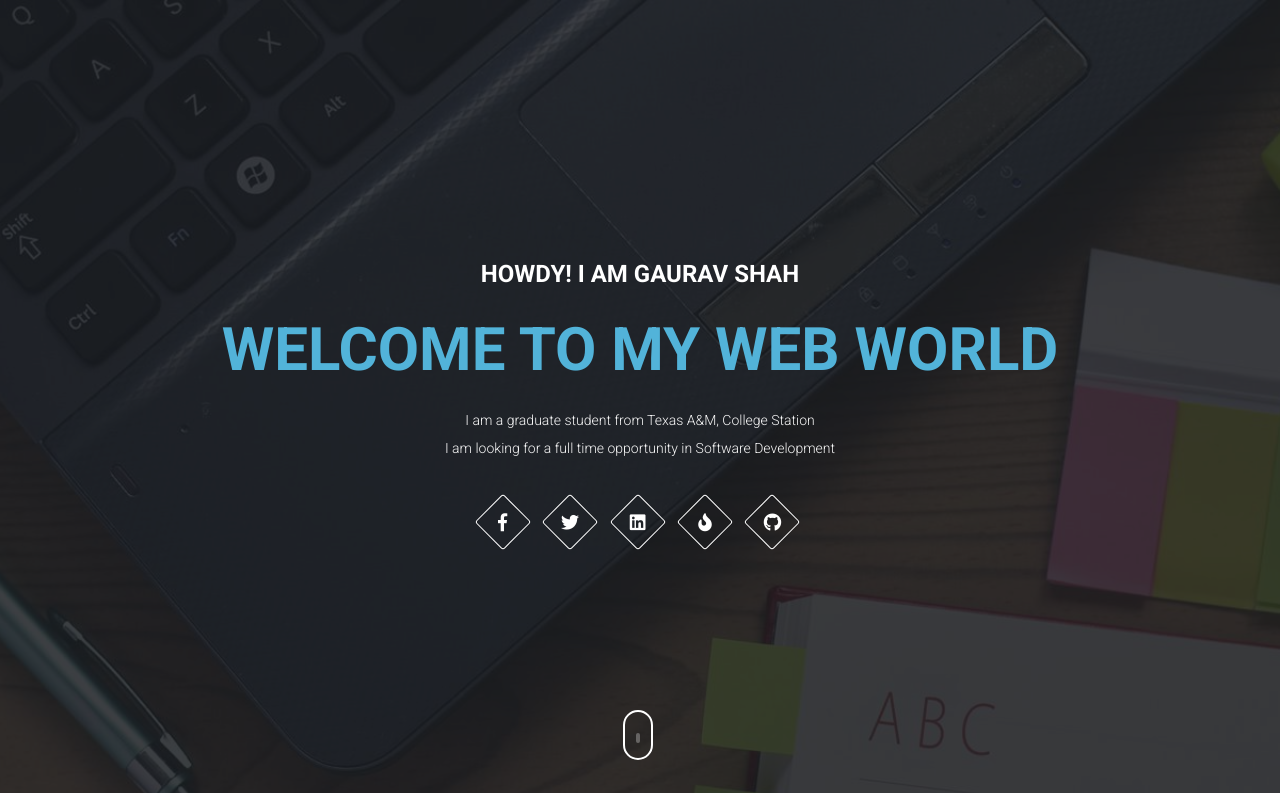
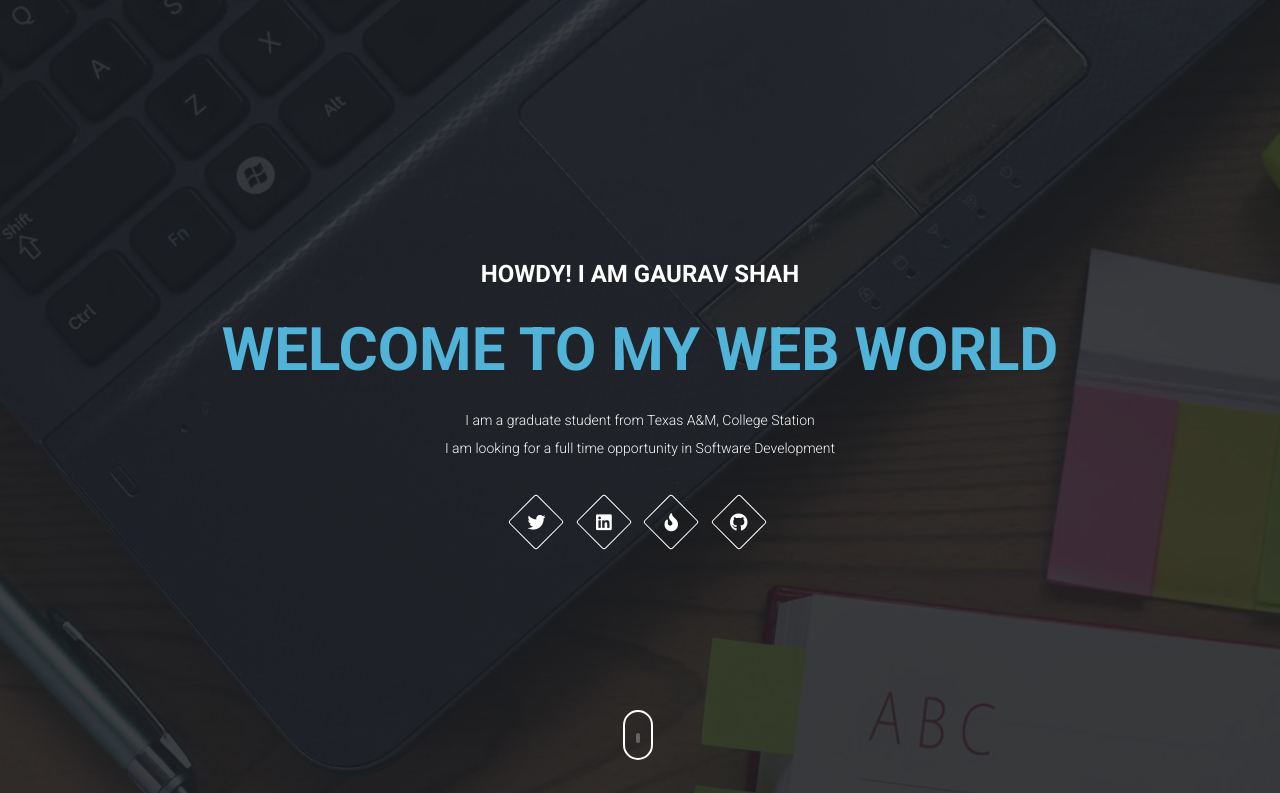
Before and after one commit to gauravshah786/Personal-Website, a plain HTML site: page index.html in a window 1280 px wide. Shown: the top 793 px of the page. Drawn offline with Linux system fonts and the light colour scheme; some packages are replaced by stand-ins of ours.

Commit message:
Update index.html

```diff
--- a/index.html
+++ b/index.html
@@ -59,7 +59,6 @@
 
       <div class="social-icons">
         <ul class="list-inline">
-          <li><a target="_blank" href="https://www.facebook.com/shahgauravs"><i class="fab fa-facebook-f"></i></a></li>
           <li><a target="_blank" href="https://twitter.com/GauravS5990"><i class="fab fa-twitter"></i></a></li>
           <li><a target="_blank" href="https://www.linkedin.com/in/gauravshahtamu"><i class="fab fa-linkedin"></i></a></li>
           <li><a target="_blank" href="https://www.freecodecamp.com/gauravshah786"><i class="fa fa-fire"></i></a></li>
```
